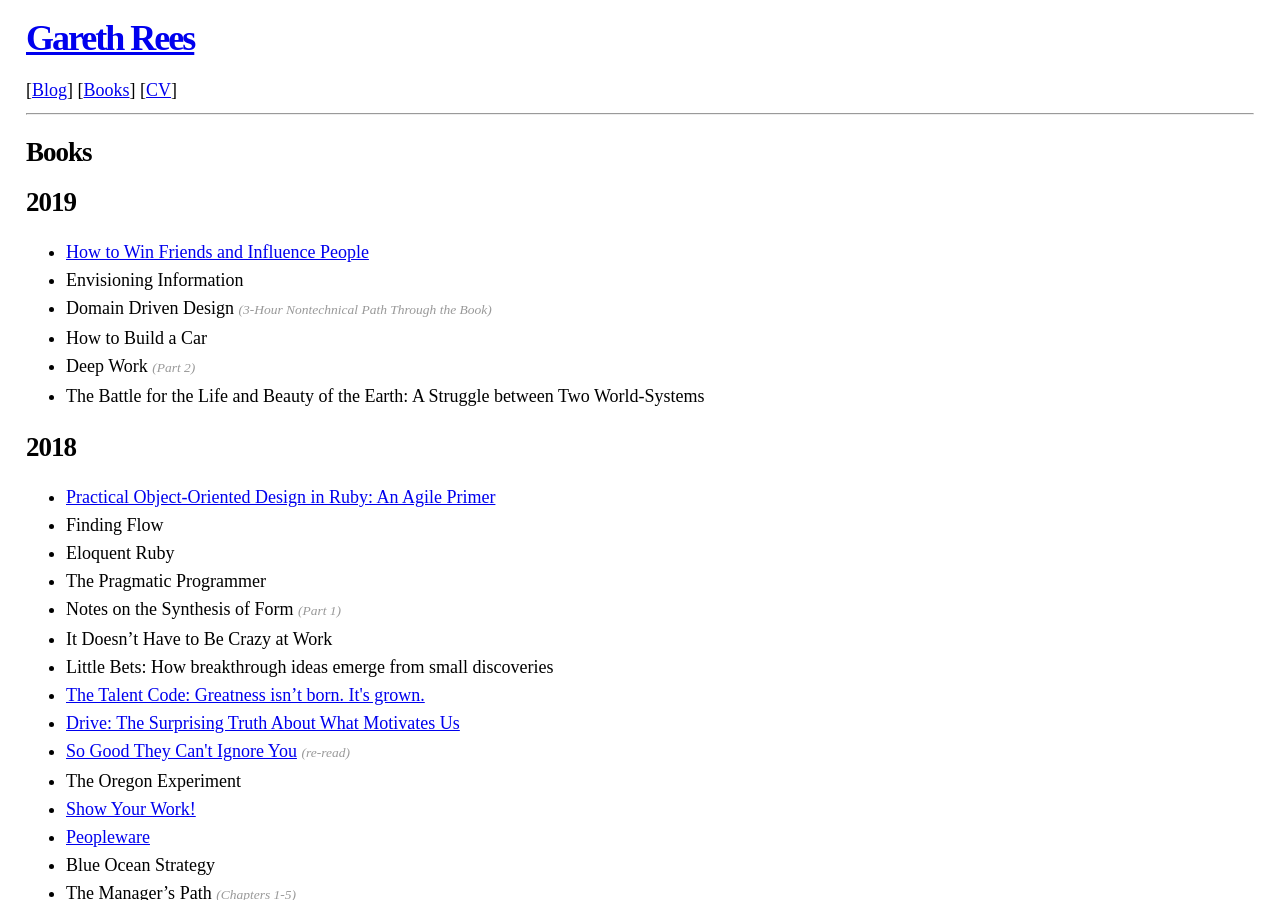
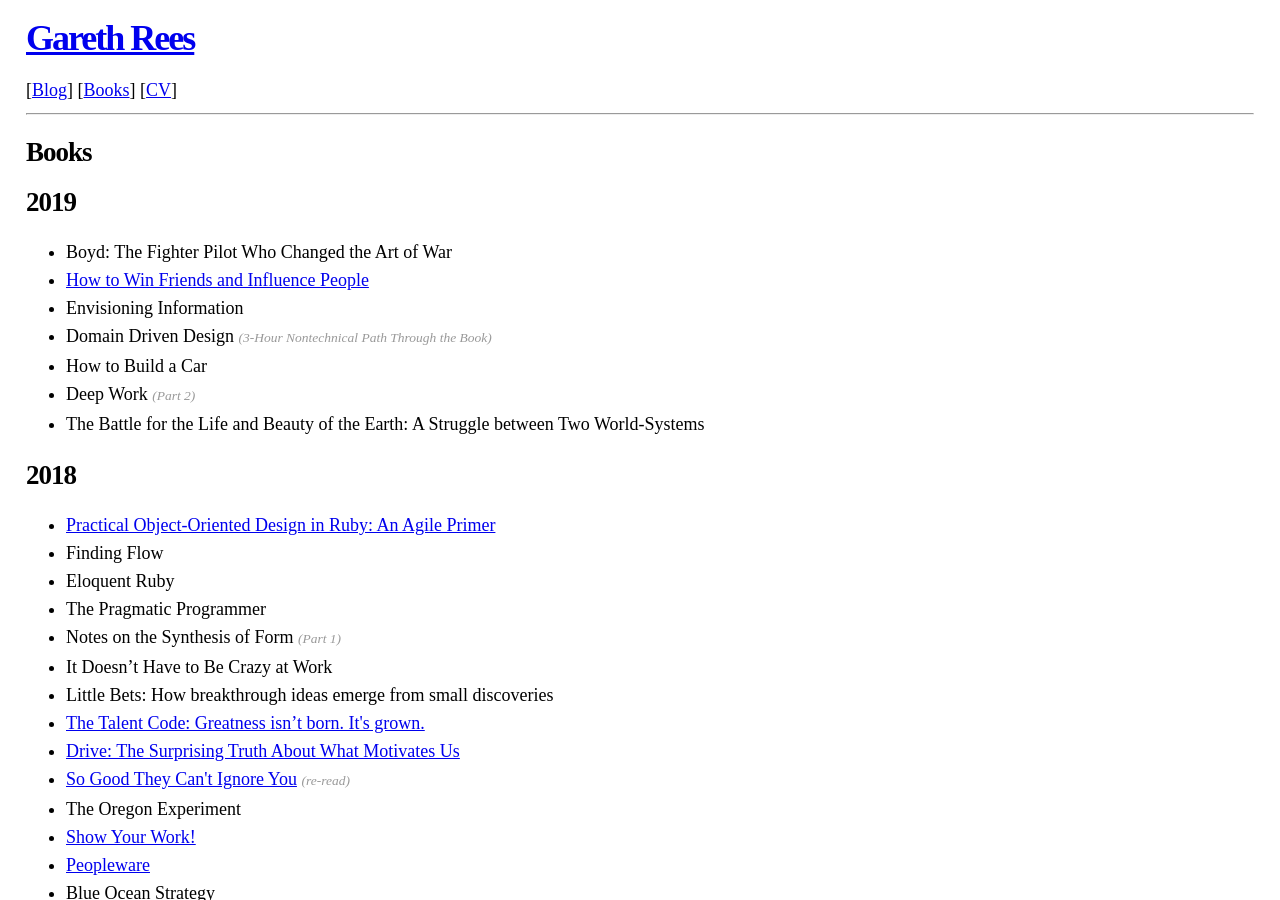
Before and after one commit to garethrees/garethrees.github.com, a Jekyll site: the page built from books.html, in a window 1280 px wide and 900 px high. Built offline with Jekyll 4.4.1, drawn with Linux system fonts in a browser that asks for light colours.

Commit message:
Add Boyd

```diff
--- a/_data/books.yml
+++ b/_data/books.yml
@@ -1,4 +1,5 @@
 2019:
+- title: "Boyd: The Fighter Pilot Who Changed the Art of War"
 - title: How to Win Friends and Influence People
   post: /2019/04/12/book-notes-how-to-win-friends-and-influence-people
 - title: Envisioning Information
```
